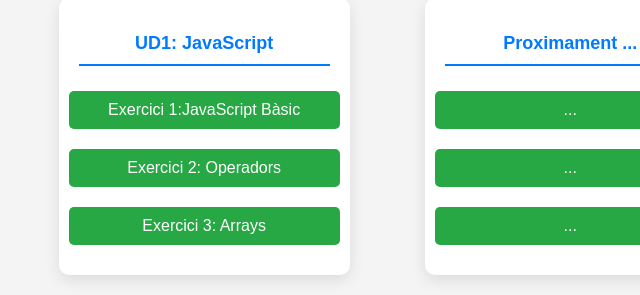
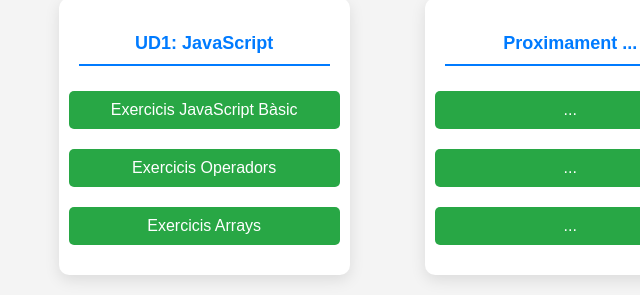
Before and after one commit to Jordismt/CasanovaJordi_DWEC, a plain HTML site: page index.html in a window 1280 px wide. Shown: the part 128-423 px from the top of the page, 213-853 px from the left. Drawn offline with Linux system fonts and the light colour scheme.

Commit message:
Update index.html

```diff
--- a/index.html
+++ b/index.html
@@ -17,9 +17,9 @@
             <h2>UD1: JavaScript</h2>
 
             <!-- Enlaces dentro del cuadro UD1 -->
-            <a href="Practiques JavaScript_U1/JS Bàsic/index_jsbasic.html">Exercici 1:JavaScript Bàsic</a>
-            <a href="Practiques JavaScript_U1/Operadors/index_op.html">Exercici 2: Operadors</a>
-            <a href="Practiques JavaScript_U1/Arrays/index_array.html">Exercici 3: Arrays</a>
+            <a href="Practiques JavaScript_U1/JS Bàsic/index_jsbasic.html">Exercicis JavaScript Bàsic</a>
+            <a href="Practiques JavaScript_U1/Operadors/index_op.html">Exercicis Operadors</a>
+            <a href="Practiques JavaScript_U1/Arrays/index_array.html">Exercicis Arrays</a>
         </div>
         <div class="ud-box">
             <h2>Proximament ...</h2>
```
